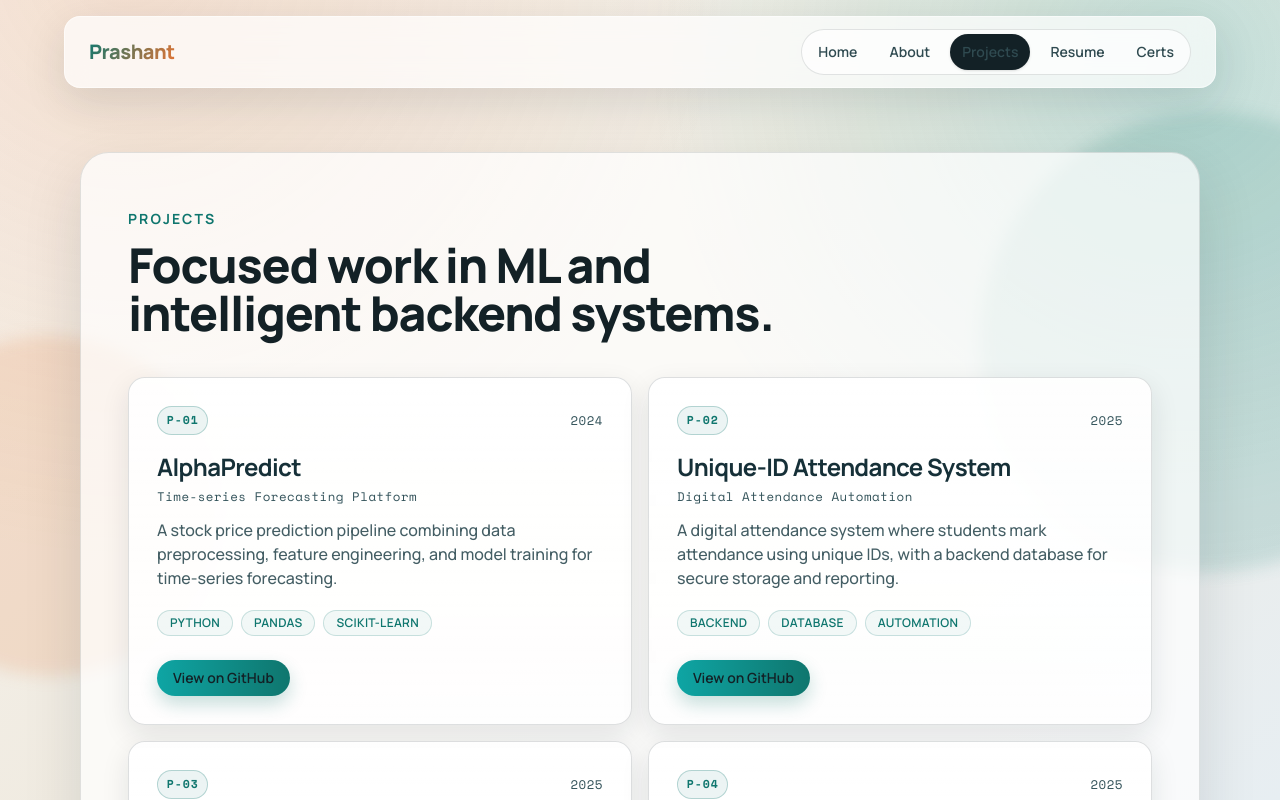
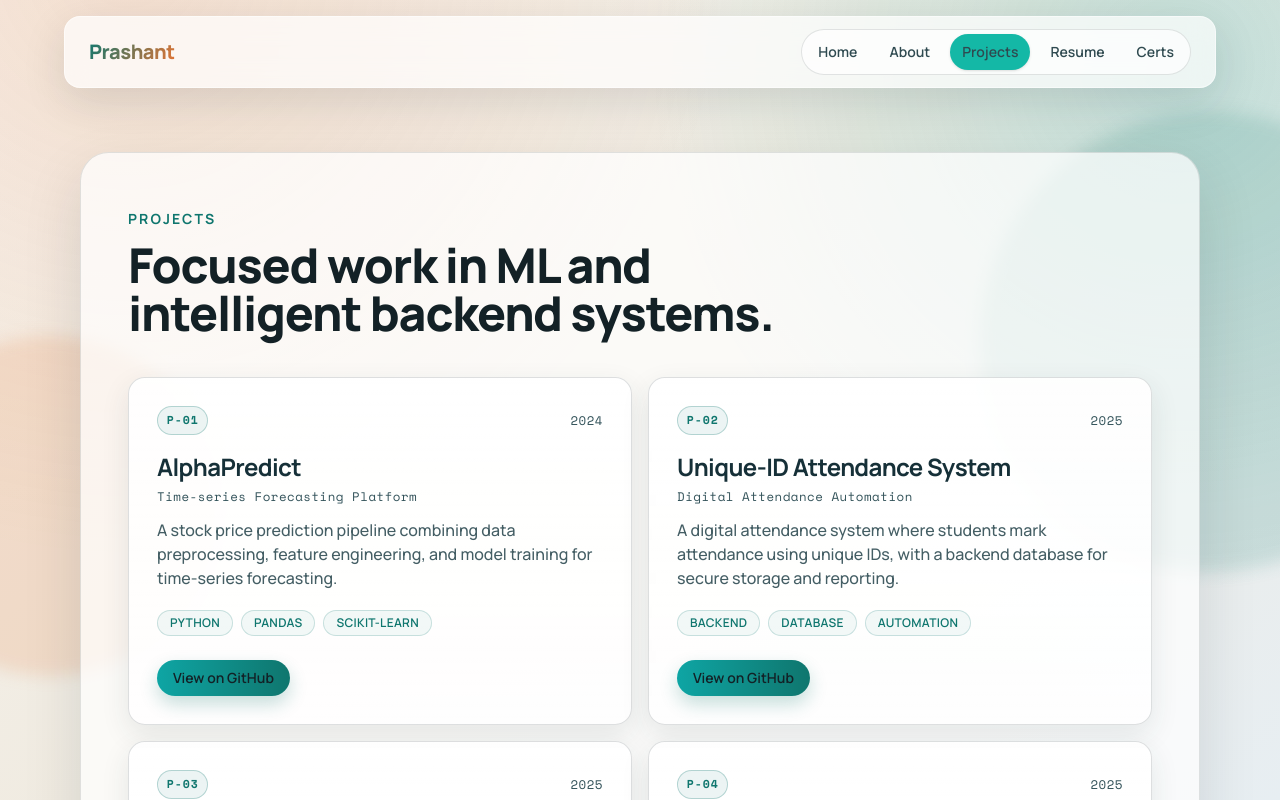
Before and after one commit to Prashant-bro/Prashant.github.in, a Next.js app: page /projects in a window 1280 px wide. Shown: the top 800 px of the page. Built offline with nearby package versions, Linux system fonts and the light colour scheme.

Commit message:
style: update UI elements in Navbar and Resume components for improved aesthetics and consistency fix: correct email address in Hero component fix: adjust box-shadow colors in globals.css for better visibility

```diff
--- a/app/globals.css
+++ b/app/globals.css
@@ -161,14 +161,14 @@ a {
   border: 1px solid rgba(19, 33, 38, 0.14);
   background:
     linear-gradient(180deg, rgba(255, 255, 255, 0.92) 0%, rgba(255, 255, 255, 0.8) 100%);
-  box-shadow: 0 10px 28px rgba(19, 33, 38, 0.1);
+  box-shadow: 0 10px 28px rgba(41, 54, 59, 0.1);
   transition: transform var(--transition-smooth), box-shadow var(--transition-smooth), border-color var(--transition-smooth);
 }
 
 .data-tile:hover {
   transform: translateY(-4px);
   border-color: rgba(15, 118, 110, 0.36);
-  box-shadow: 0 22px 44px rgba(19, 33, 38, 0.16);
+  box-shadow: 0 22px 44px rgba(76, 99, 107, 0.16);
 }
 
 .tile-kicker {
--- a/components/Hero.tsx
+++ b/components/Hero.tsx
@@ -54,7 +54,7 @@ export default function Hero() {
           </a>
 
           <a
-            href="mailto:prashant201006@email.com"
+            href="mailto:prashantsingh20102006@email.com"
             className="rounded-full border border-[#1321262a] bg-white/70 p-3 transition-all duration-200 hover:-translate-y-1 hover:text-[#0f766e]"
             aria-label="Email"
           >
--- a/components/Navbar.tsx
+++ b/components/Navbar.tsx
@@ -107,8 +107,8 @@ export default function Navbar() {
                 }}
                 className={`rounded-lg px-3 py-2 transition-all duration-200 ${
                   isActive
-                    ? "bg-[#132126] text-white shadow"
-                    : "hover:bg-white hover:text-[#0f766e]"
+                    ? "bg-[#14b8a6] text-white shadow"
+                    : "hover:bg-white hover:text-[#76110f]"
                 }`}
               >
                 {link.label}
--- a/components/Resume.tsx
+++ b/components/Resume.tsx
@@ -6,7 +6,6 @@ export default function ResumeViewer() {
         <h1 className="mt-3 text-balance text-3xl font-extrabold tracking-tight sm:text-5xl">
           Experience, projects, and core technical skills.
         </h1>
-
         <div className="rise-in stagger-2 mt-8 overflow-hidden rounded-2xl border border-[#13212624] bg-white/85 shadow-[0_16px_36px_rgba(19,33,38,0.12)]">
           <iframe
             src="/Resume.pdf"
```
